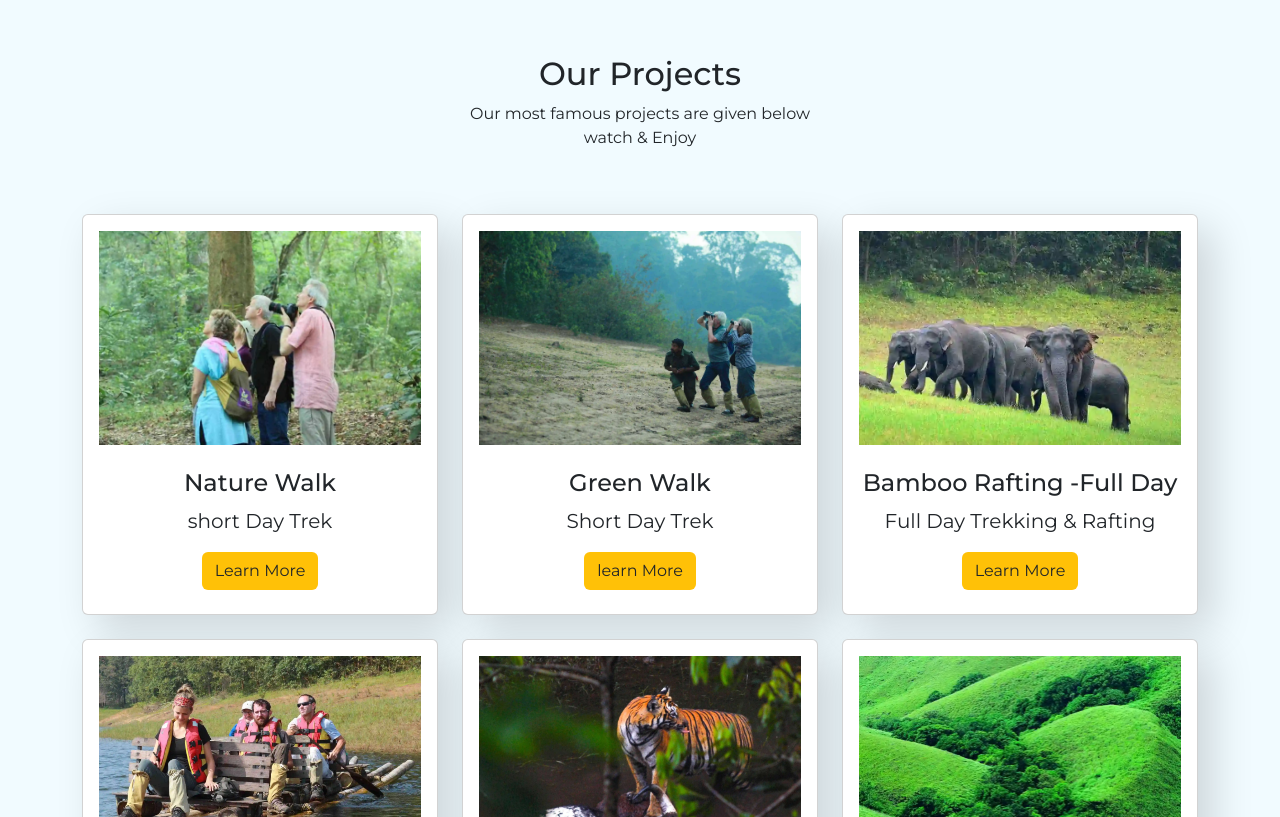
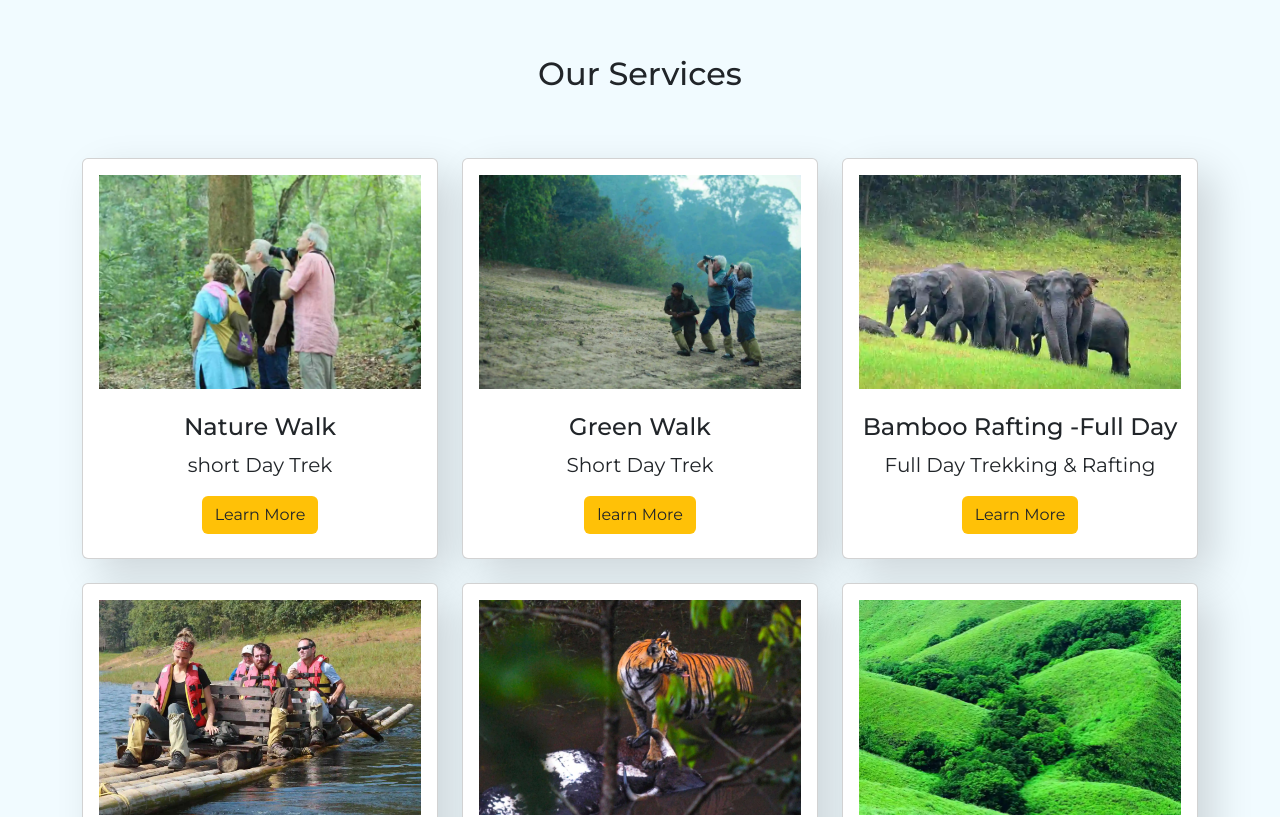
Before and after one commit to MUHSIN779/responsive, a plain HTML site: page index.html in a window 1280 px wide. Shown: the part 2505-3322 px from the top of the page. Drawn offline with nearby package versions, Linux system fonts and the light colour scheme; files that its build step writes are made by us from their sources.

Commit message:
second commit

```diff
--- a/index.html
+++ b/index.html
@@ -149,7 +149,7 @@
     </section>
     <!-- about section Ends -->
     <!-- services section Starts -->
-    <section class="services section-padding" id="services">
+    <section class="services section-padding" id="Eco-tourism">
       <div class="container">
         <div class="row">
           <div class="col-md-12">
@@ -220,11 +220,10 @@ Effectiveness Assessment in 2022 by National t The diversity of wildlife include
             <div class="section-header text-center pb-5">
               <h2>
                 <br />
-                Our Projects
+                Our Services
               </h2>
               <p>
-                Our most famous projects are given below<br />
-                watch & Enjoy
+
               </p>
             </div>
           </div>
```
